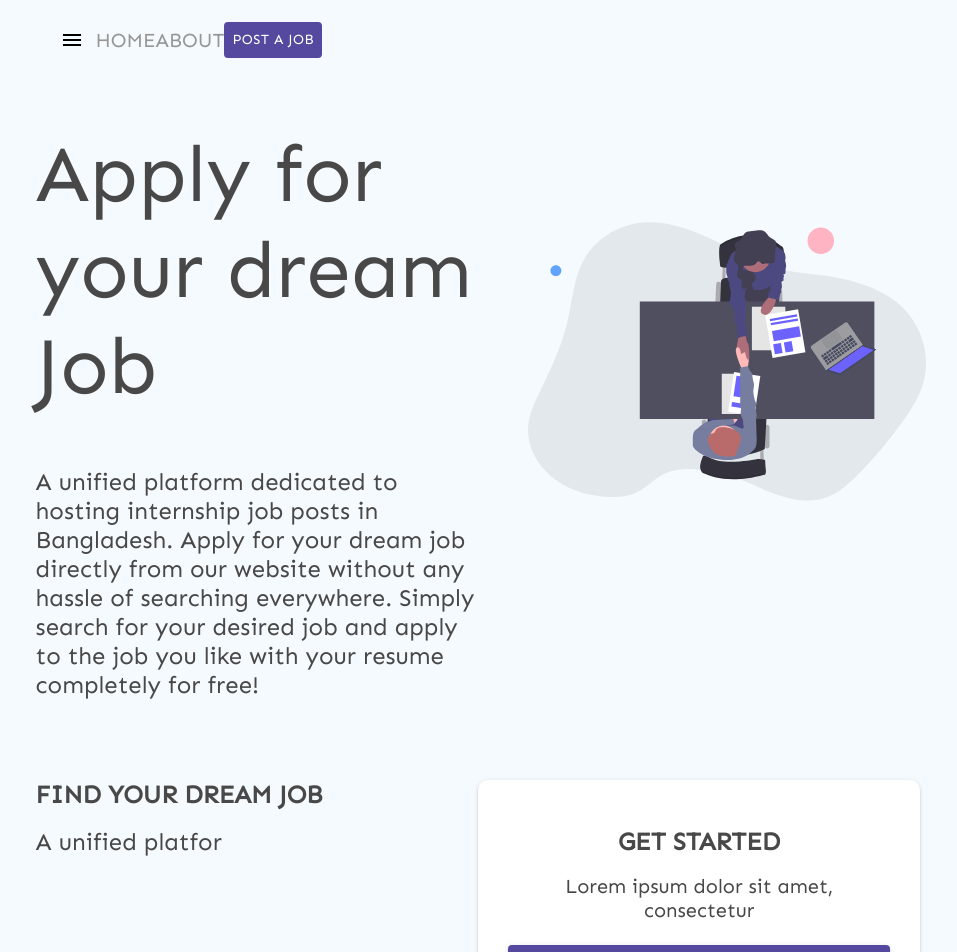
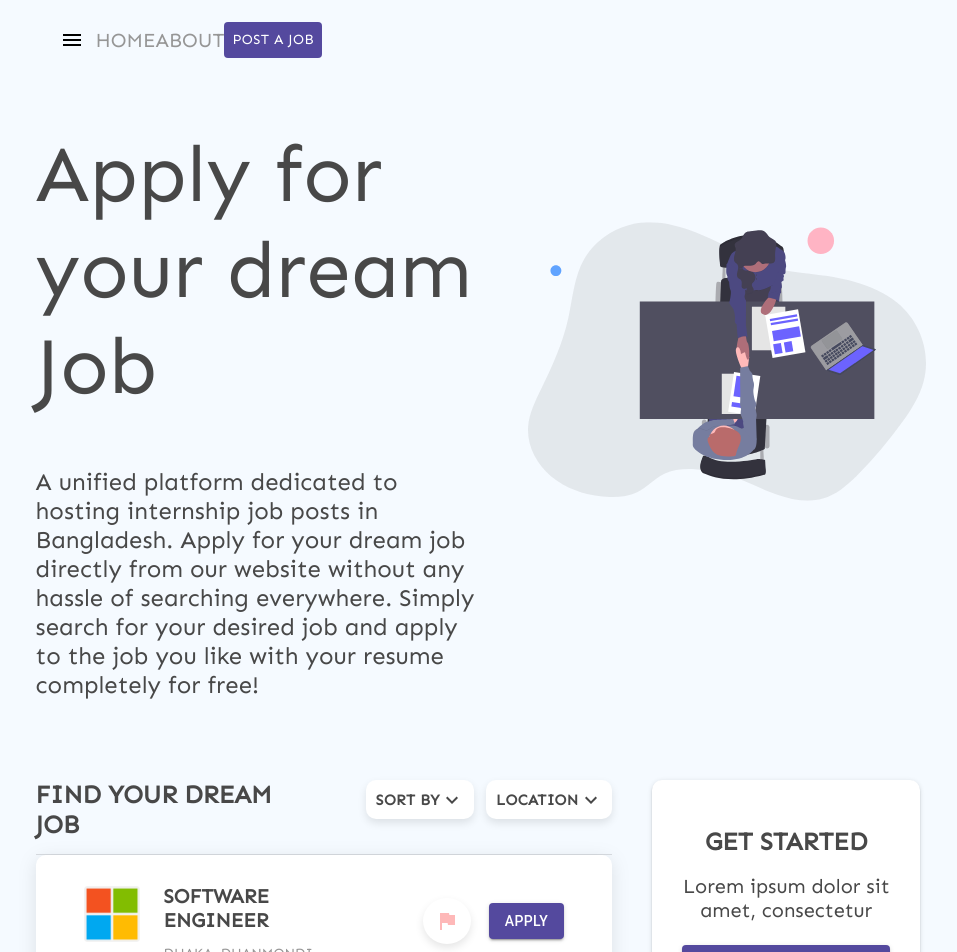
Before and after one commit to Propo41/intern-lagbe, a React (Create React App) app in the folder client/: page / in a window 1280 px wide. Shown: the top 952 px of the page, without its empty margins (162-1119 px from the left). Built offline with nearby package versions, Linux system fonts and the light colour scheme.

Commit message:
-- landing page without toolbar

```diff
--- a/client/src/App.js
+++ b/client/src/App.js
@@ -3,14 +3,18 @@ import PrivateJobCard from "./components/PrivateJobCard";
 import ApplicantCard from "./components/ApplicantCard";
 import AvailPositionCard from "./components/AvailPositionCard";
 import LandingPage from "./containers/LandingPage/LandingPage";
+import FilterBySort from "./components/FilterBySort";
+import FilterByLocation from "./components/FilterByLocation";
 
 function App() {
   return (
     <div className="App">
-    {/*   <PrivateJobCard />
+      {/* <PrivateJobCard />
       <ApplicantCard />
-      <AvailPositionCard /> */}
-      <LandingPage/>
+      <AvailPositionCard />
+      <FilterBySort />
+      <FilterByLocation /> */}
+      <LandingPage />
     </div>
   );
 }
--- a/client/src/components/AvailPositionCard/index.js
+++ b/client/src/components/AvailPositionCard/index.js
@@ -1,13 +1,18 @@
 import React from "react";
 import { makeStyles } from "@material-ui/core/styles";
-import Container from "@material-ui/core/Container";
-import Avatar from "@material-ui/core/Avatar";
-import Accordion from "@material-ui/core/Accordion";
-import AccordionSummary from "@material-ui/core/AccordionSummary";
-import AccordionDetails from "@material-ui/core/AccordionDetails";
-import Grid from "@material-ui/core/Grid";
 import FlagIcon from "@material-ui/icons/Flag";
-import { Button } from "@material-ui/core";
+import EmailIcon from "@material-ui/icons/Email";
+import PhoneIcon from "@material-ui/icons/Phone";
+import {
+  Avatar,
+  Button,
+  Container,
+  Grid,
+  Paper,
+  Accordion,
+  AccordionSummary,
+  AccordionDetails,
+} from "@material-ui/core";
 
 const useStyles = makeStyles((theme) => ({
   flex: {
@@ -40,8 +45,8 @@ const AvailPositionCard = () => {
               className={classes.large}
             />
             <Container>
-              <h2 className="sub-heading">Software Engineer</h2>
-              <h3 className="card-location sub-content">Dhaka, Dhanmondi</h3>
+              <h1 className="sub-heading">Software Engineer</h1>
+              <h1 className="card-location sub-content">Dhaka, Dhanmondi</h1>
             </Container>
           </Grid>
           <Grid
@@ -51,11 +56,19 @@ const AvailPositionCard = () => {
             className="vertical-align"
             style={{ display: "flex", justifyContent: "flex-end" }}
           >
-            <Button className="circular-button">
+            <Button
+              className="circular-button"
+              aria-label="FlagButton"
+              onClick={(event) => event.stopPropagation()}
+              onFocus={(event) => event.stopPropagation()}
+            >
               <FlagIcon style={{ color: "#FEB8B8" }} />
             </Button>
             <Button
               variant="contained"
+              aria-label="ApplyButton"
+              onClick={(event) => event.stopPropagation()}
+              onFocus={(event) => event.stopPropagation()}
               style={{
                 backgroundColor: "#54499E",
                 color: "white",
@@ -68,12 +81,25 @@ const AvailPositionCard = () => {
         </Grid>
       </AccordionSummary>
       <AccordionDetails>
-        <h3 className="sub-heading">REQUIREMENTS</h3>
-        <h4 className="content">
+        <h1 className="sub-heading">REQUIREMENTS</h1>
+        <h1 className="content">
           Lorem ipsum dolor sit amet, consectetur adipiscing elit. Id turpis a
           nulla id nisl. At urna non hendrerit feugiat aliquet. Proin at blandit
-          ut pellentesque at in accumsan platea. Ridiculus
-        </h4>
+          ut pellentesque at in accumsan platea. Ridiculus ulla id nisl. At urna
+          non hendrerit feugiat aliquet. Proin at blandit ut pellentesque at in
+          accumsan platea. Ridiculus ulla id nisl. At urna non hendrerit feugiat
+          aliquet. Proin at blandit ut pellentesque at in accumsan platea.
+          Ridiculus ulla id nisl. At urna non hendrerit feugiat aliquet. Proin
+          at blandit ut pellentesque at in accumsan platea. Ridiculus
+        </h1>
+        <Paper className="label vertical-align">
+          <EmailIcon />
+          <h1 className="label-font">microsoft@micro.comcccccccc ccccccccc</h1>
+        </Paper>
+        <Paper className="label vertical-align">
+          <PhoneIcon />
+          <h1 className="label-font">microsoft@micro.com</h1>
+        </Paper>
       </AccordionDetails>
     </Accordion>
   );
--- /dev/null
+++ b/client/src/components/FilterByLocation/index.js
@@ -0,0 +1,92 @@
+import React from "react";
+import {
+  Button,
+  ClickAwayListener,
+  Grow,
+  Paper,
+  Popper,
+  MenuItem,
+  MenuList,
+} from "@material-ui/core";
+import KeyboardArrowDownIcon from "@material-ui/icons/KeyboardArrowDown";
+
+const FilterByLocation = () => {
+  const [open, setOpen] = React.useState(false);
+  const anchorRef = React.useRef(null);
+
+  const handleToggle = () => {
+    setOpen((prevOpen) => !prevOpen);
+  };
+
+  const handleClose = (event) => {
+    if (anchorRef.current && anchorRef.current.contains(event.target)) {
+      return;
+    }
+
+    setOpen(false);
+  };
+
+  function handleListKeyDown(event) {
+    if (event.key === "Tab") {
+      event.preventDefault();
+      setOpen(false);
+    }
+  }
+
+  // return focus to the button when we transitioned from !open -> open
+  const prevOpen = React.useRef(open);
+  React.useEffect(() => {
+    if (prevOpen.current === true && open === false) {
+      anchorRef.current.focus();
+    }
+
+    prevOpen.current = open;
+  }, [open]);
+  return (
+    <div>
+      <Button
+        ref={anchorRef}
+        aria-controls={open ? "menu-list-grow" : undefined}
+        aria-haspopup="true"
+        onClick={handleToggle}
+        className="filter-button"
+      >
+        LOCATION
+        <KeyboardArrowDownIcon />
+      </Button>
+      <Popper
+        open={open}
+        anchorEl={anchorRef.current}
+        role={undefined}
+        transition
+        disablePortal
+      >
+        {({ TransitionProps, placement }) => (
+          <Grow
+            {...TransitionProps}
+            style={{
+              transformOrigin:
+                placement === "bottom" ? "center top" : "center bottom",
+            }}
+          >
+            <Paper>
+              <ClickAwayListener onClickAway={handleClose}>
+                <MenuList
+                  autoFocusItem={open}
+                  id="menu-list-grow"
+                  onKeyDown={handleListKeyDown}
+                >
+                  <MenuItem onClick={handleClose}>Profile</MenuItem>
+                  <MenuItem onClick={handleClose}>My account</MenuItem>
+                  <MenuItem onClick={handleClose}>Logout</MenuItem>
+                </MenuList>
+              </ClickAwayListener>
+            </Paper>
+          </Grow>
+        )}
+      </Popper>
+    </div>
+  );
+};
+
+export default FilterByLocation;
--- /dev/null
+++ b/client/src/components/FilterBySort/index.js
@@ -0,0 +1,92 @@
+import React from "react";
+import {
+  Button,
+  ClickAwayListener,
+  Grow,
+  Paper,
+  Popper,
+  MenuItem,
+  MenuList,
+} from "@material-ui/core";
+import KeyboardArrowDownIcon from "@material-ui/icons/KeyboardArrowDown";
+
+const FilterBySort = () => {
+  const [open, setOpen] = React.useState(false);
+  const anchorRef = React.useRef(null);
+
+  const handleToggle = () => {
+    setOpen((prevOpen) => !prevOpen);
+  };
+
+  const handleClose = (event) => {
+    if (anchorRef.current && anchorRef.current.contains(event.target)) {
+      return;
+    }
+
+    setOpen(false);
+  };
+
+  function handleListKeyDown(event) {
+    if (event.key === "Tab") {
+      event.preventDefault();
+      setOpen(false);
+    }
+  }
+
+  // return focus to the button when we transitioned from !open -> open
+  const prevOpen = React.useRef(open);
+  React.useEffect(() => {
+    if (prevOpen.current === true && open === false) {
+      anchorRef.current.focus();
+    }
+
+    prevOpen.current = open;
+  }, [open]);
+  return (
+    <div>
+      <Button
+        ref={anchorRef}
+        aria-controls={open ? "menu-list-grow" : undefined}
+        aria-haspopup="true"
+        onClick={handleToggle}
+        className="filter-button"
+      >
+        SORT BY
+        <KeyboardArrowDownIcon />
+      </Button>
+      <Popper
+        open={open}
+        anchorEl={anchorRef.current}
+        role={undefined}
+        transition
+        disablePortal
+      >
+        {({ TransitionProps, placement }) => (
+          <Grow
+            {...TransitionProps}
+            style={{
+              transformOrigin:
+                placement === "bottom" ? "center top" : "center bottom",
+            }}
+          >
+            <Paper>
+              <ClickAwayListener onClickAway={handleClose}>
+                <MenuList
+                  autoFocusItem={open}
+                  id="menu-list-grow"
+                  onKeyDown={handleListKeyDown}
+                >
+                  <MenuItem onClick={handleClose}>Profile</MenuItem>
+                  <MenuItem onClick={handleClose}>My account</MenuItem>
+                  <MenuItem onClick={handleClose}>Logout</MenuItem>
+                </MenuList>
+              </ClickAwayListener>
+            </Paper>
+          </Grow>
+        )}
+      </Popper>
+    </div>
+  );
+};
+
+export default FilterBySort;
--- a/client/src/components/PrivateJobCard/ToggleAvailableButton/index.js
+++ b/client/src/components/PrivateJobCard/ToggleAvailableButton/index.js
@@ -34,6 +34,8 @@ const ToggleAvailableButton = () => {
       value={color}
       exclusive
       aria-label="text alignment"
+      onClick={(event) => event.stopPropagation()}
+      onFocus={(event) => event.stopPropagation()}
     >
       <MyToggleButton color="green" value="available">
         <HourglassEmptyIcon />
--- a/client/src/components/PrivateJobCard/index.js
+++ b/client/src/components/PrivateJobCard/index.js
@@ -10,18 +10,18 @@ import Grid from "@material-ui/core/Grid";
 const PrivateJobCard = () => {
   return (
     <Card>
-      <CardActionArea>
+      <CardContent>
         <Grid container spacing={2}>
           <Grid item xs={12} sm={8}>
-            <h2 className="sub-heading">Software Engineer</h2>
-            <h3 className="card-location sub-content">Dhaka, Dhanmondi</h3>
+            <h1 className="sub-heading">Software Engineer</h1>
+            <h1 className="card-location sub-content">Dhaka, Dhanmondi</h1>
             <ToggleAvailableLabel />
           </Grid>
           <Grid item xs={12} sm={4} className="vertical-align">
             <ToggleAvailableButton />
           </Grid>
         </Grid>
-      </CardActionArea>
+      </CardContent>
     </Card>
   );
 };
--- a/client/src/components/PublicNavbar/PublicNavbar.jsx
+++ b/client/src/components/PublicNavbar/PublicNavbar.jsx
@@ -1,7 +1,6 @@
 import React from "react";
 import AppBar from "@material-ui/core/AppBar";
 import Toolbar from "@material-ui/core/Toolbar";
-import Typography from "@material-ui/core/Typography";
 import Button from "@material-ui/core/Button";
 import IconButton from "@material-ui/core/IconButton";
 import MenuIcon from "@material-ui/icons/Menu";
--- a/client/src/containers/LandingPage/LandingPage.jsx
+++ b/client/src/containers/LandingPage/LandingPage.jsx
@@ -5,6 +5,9 @@ import PublicNavbar from "../../components/PublicNavbar/PublicNavbar";
 import LandingPageImage from "../../assets/images/landing_page_image.svg";
 import Paper from "@material-ui/core/Paper";
 import Button from "@material-ui/core/Button";
+import FilterBySort from "../../components/FilterBySort";
+import FilterByLocation from "../../components/FilterByLocation";
+import AvailPositionCard from "../../components/AvailPositionCard";
 
 const LandingPage = () => {
   const useStyles = makeStyles(() => ({
@@ -44,7 +47,7 @@ const LandingPage = () => {
       <PublicNavbar />
       {/* Landing page */}
       <Grid container>
-        <Grid item xs>
+        <Grid item xs={12} sm={6}>
           <h1 className="landing-page-title">Apply for your dream Job</h1>
           <h1 className="landing-page-subtitle">
             A unified platform dedicated to hosting internship job posts in
@@ -54,7 +57,7 @@ const LandingPage = () => {
             completely for free!
           </h1>
         </Grid>
-        <Grid item xs>
+        <Grid item xs={12} sm={6}>
           <img
             src="/assets/images/landing_page_image.svg"
             alt="landing page"
@@ -63,21 +66,54 @@ const LandingPage = () => {
         </Grid>
       </Grid>
       {/* Landing page body */}
-      <Grid container>
-        <Grid item xs>
-          <h1
-            className="section-heading"
+      <Grid container spacing={5}>
+        <Grid
+          item
+          sm={12}
+          lg={8}
           style={{
             marginTop: "65px",
           }}
         >
+          <Grid container>
+            <Grid
+              item
+              xs={12}
+              sm={5}
+              style={{
+                alignSelf: "center",
+              }}
+            >
+              <h1
+                className="section-heading"
+                style={{
+                  margin: "0",
+                }}
+              >
                 FIND YOUR DREAM JOB
               </h1>
-
-          <h1 className="landing-page-subtitle">A unified platfor</h1>
+            </Grid>
+            <Grid
+              item
+              xs={12}
+              sm={7}
+              style={{
+                position: "relative",
+                display: "flex",
+                justifyContent: "flex-end",
+                zIndex: "1000",
+              }}
+            >
+              <FilterBySort />
+              <FilterByLocation />
+            </Grid>
+          </Grid>
+          <AvailPositionCard />
+          <AvailPositionCard />
+          <AvailPositionCard />
         </Grid>
 
-        <Grid item xs>
+        <Grid item sm={12} lg={4}>
           <Paper elevation={2} className={classes.getStartedCard}>
             <h1 className="section-heading">GET STARTED</h1>
             <h1 className="content">Lorem ipsum dolor sit amet, consectetur</h1>
--- a/client/src/styles/App.css
+++ b/client/src/styles/App.css
@@ -43,10 +43,10 @@ h1 {
   color: var(--black);
 }
 
-.root-grid-padding {
+/* .root-grid-padding {
   margin-left: var(--body-margin-start) !important;
   margin-right: var(--body-margin-end) !important;
-}
+} */
 
 .content-grid-padding {
   margin-left: var(--content-margin-start) !important;
@@ -227,5 +227,30 @@ h1 {
 
 .MuiAccordionDetails-root {
   display: block !important;
-  padding: 0rem 3rem 0rem !important;
+  padding: 0rem 3rem 1rem !important;
 }
+
+.label {
+  display: flex;
+  width: fit-content;
+  padding: 0.2rem 1rem;
+}
+.label-font {
+  font-style: normal;
+  font-weight: normal;
+  font-size: 15px;
+  margin-left: 10px;
+}
+
+.filter-button {
+  background-color: var(--white) !important;
+  color: var(--black) !important;
+  box-shadow: 0px 4px 9px rgba(0, 0, 0, 0.1);
+  border-radius: 10px !important;
+  font-style: normal;
+  font-weight: 700 !important;
+  font-size: 15px !important;
+  font-family: "Sen", sans-serif !important;
+  padding: 0.4rem 0.6rem !important;
+  margin-left: 0.8rem !important;
+}
```
Also changed, not shown: client/src/components/ApplicantCard/index.js (+12 -9 lines). Lines whose indentation alone changed are shown as unchanged.
